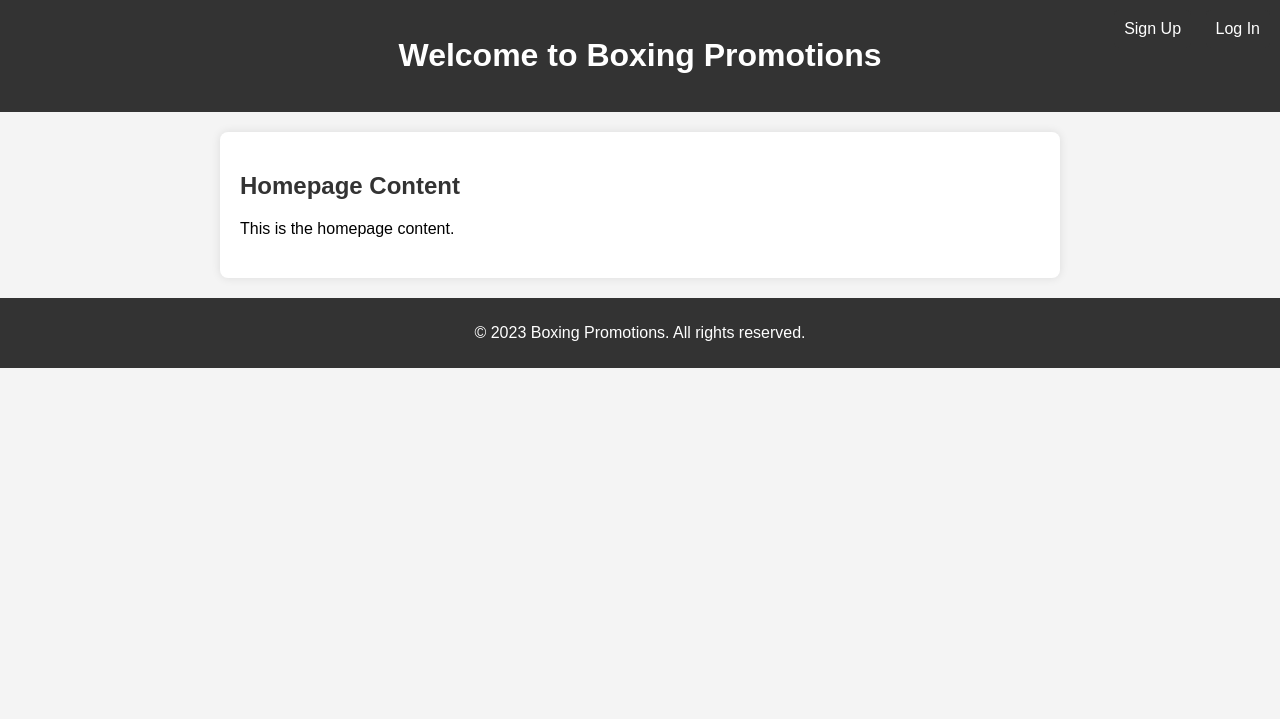
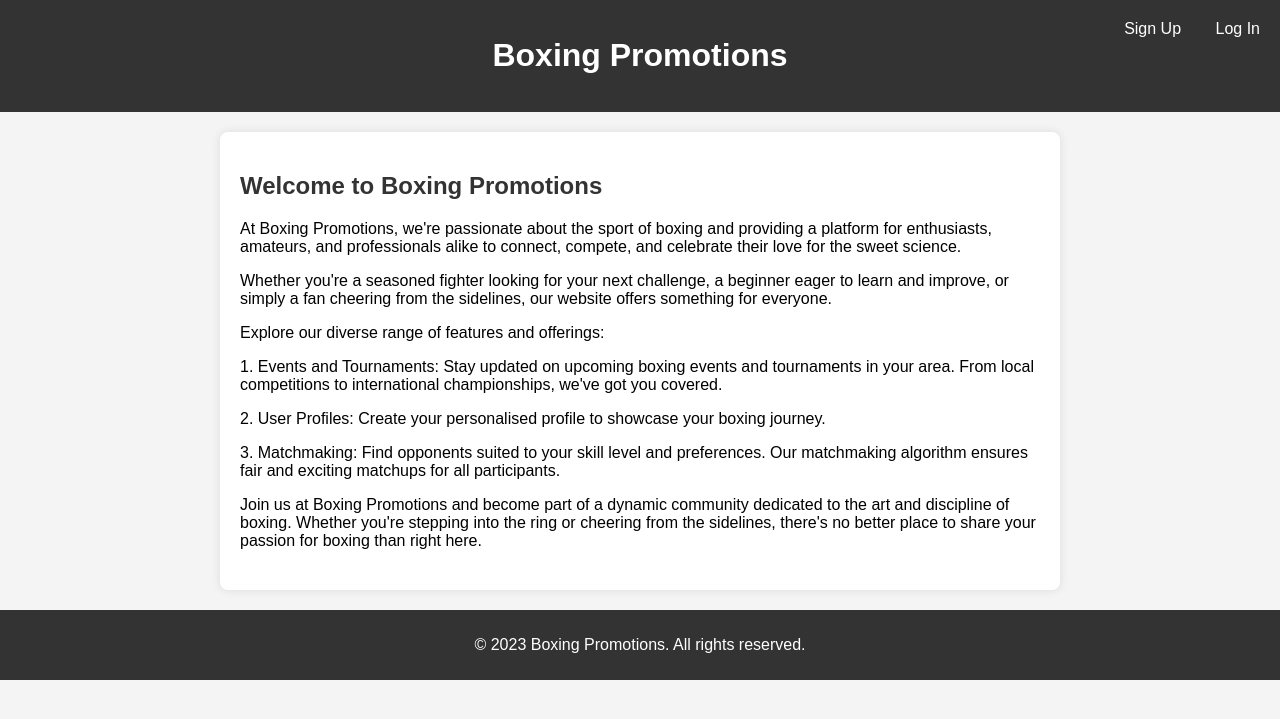
Before and after one commit to zk-2905/Boxing_Promotions, a Django app: page / in a window 1280 px wide. Shown: the top 719 px of the page. Run offline with Django 3.2, Linux system fonts and the light colour scheme; parts of the project's set-up code (start-up, migrations or seed data) failed here and were passed over.

Commit message:
update home.html
update home.html

```diff
--- a/box/templates/box/home.html
+++ b/box/templates/box/home.html
@@ -14,7 +14,7 @@
 <body>
 
     <header>
-        <h1>Welcome to Boxing Promotions</h1>
+        <h1>Boxing Promotions</h1>
         <div class="nav-buttons">
             <a href="{% url 'account_signup' %}">Sign Up</a>
             <a href="{% url 'account_login' %}">Log In</a>
@@ -23,9 +23,15 @@
 
     <main>
         <section>
-            <h2>Homepage Content</h2>
+            <h2>Welcome to Boxing Promotions</h2>
             <!-- Include your homepage content here -->
-            <p>This is the homepage content.</p>
+            <p>At Boxing Promotions, we're passionate about the sport of boxing and providing a platform for enthusiasts, amateurs, and professionals alike to connect, compete, and celebrate their love for the sweet science.</p>
+            <p>Whether you're a seasoned fighter looking for your next challenge, a beginner eager to learn and improve, or simply a fan cheering from the sidelines, our website offers something for everyone.</p>
+            <p>Explore our diverse range of features and offerings:</p>
+            <p>1. Events and Tournaments: Stay updated on upcoming boxing events and tournaments in your area. From local competitions to international championships, we've got you covered.</p>
+            <p>2. User Profiles: Create your personalised profile to showcase your boxing journey.</p>
+            <p>3. Matchmaking: Find opponents suited to your skill level and preferences. Our matchmaking algorithm ensures fair and exciting matchups for all participants.</p>
+            <p>Join us at Boxing Promotions and become part of a dynamic community dedicated to the art and discipline of boxing. Whether you're stepping into the ring or cheering from the sidelines, there's no better place to share your passion for boxing than right here.</p>
         </section>
     </main>
 
```
